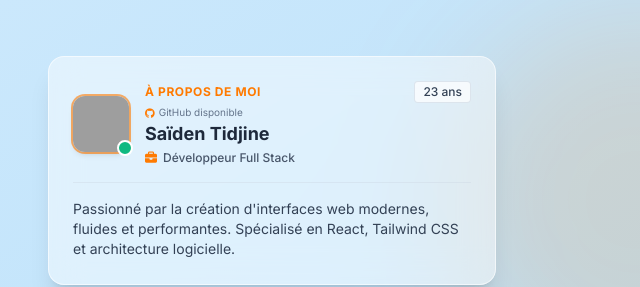
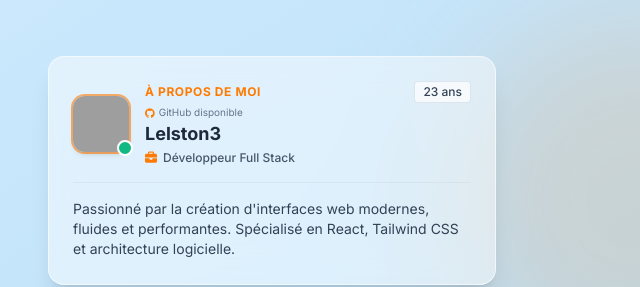
Before and after one commit to lelston3/lelston3.github.io, a plain HTML site: page index.html in a window 1280 px wide. Shown: the top 287 px of the page, 0-640 px from the left. Drawn offline with nearby package versions, Linux system fonts and the light colour scheme; no server answers; grey boxes are pictures that could not be loaded.

Commit message:
Informations

```diff
--- a/index.html
+++ b/index.html
@@ -178,7 +178,7 @@
                             <div class="text-[10px] text-slate-500 flex items-center gap-1 mt-0.5">
                                 <i class="fa-brands fa-github text-popOrange"></i> <span id="status-text">Statut GitHub...</span>
                             </div>
-                            <h1 class="text-lg font-bold text-slate-800 truncate">Saïden Tidjine</h1>
+                            <h1 class="text-lg font-bold text-slate-800 truncate">Lelston3</h1>
                             <p class="text-xs text-slate-600 font-medium truncate flex items-center gap-1.5 mt-0.5">
                                 <i class="fa-solid fa-briefcase text-popOrange"></i> Développeur Full Stack
                             </p>
```
